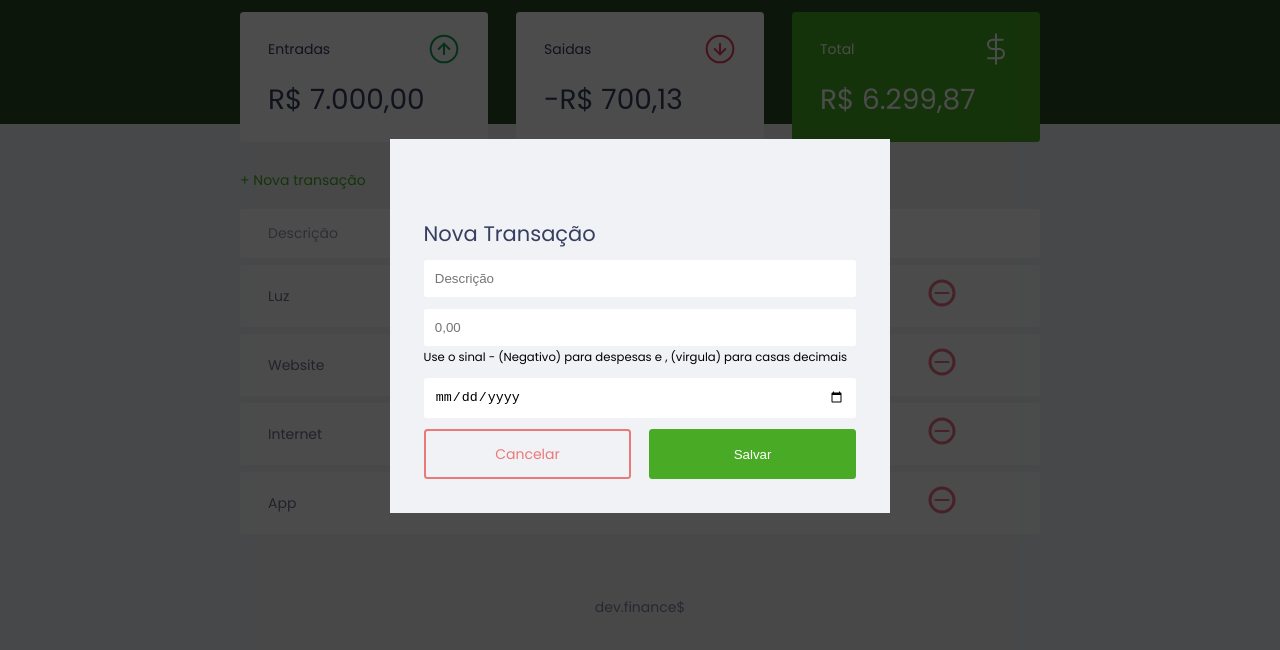
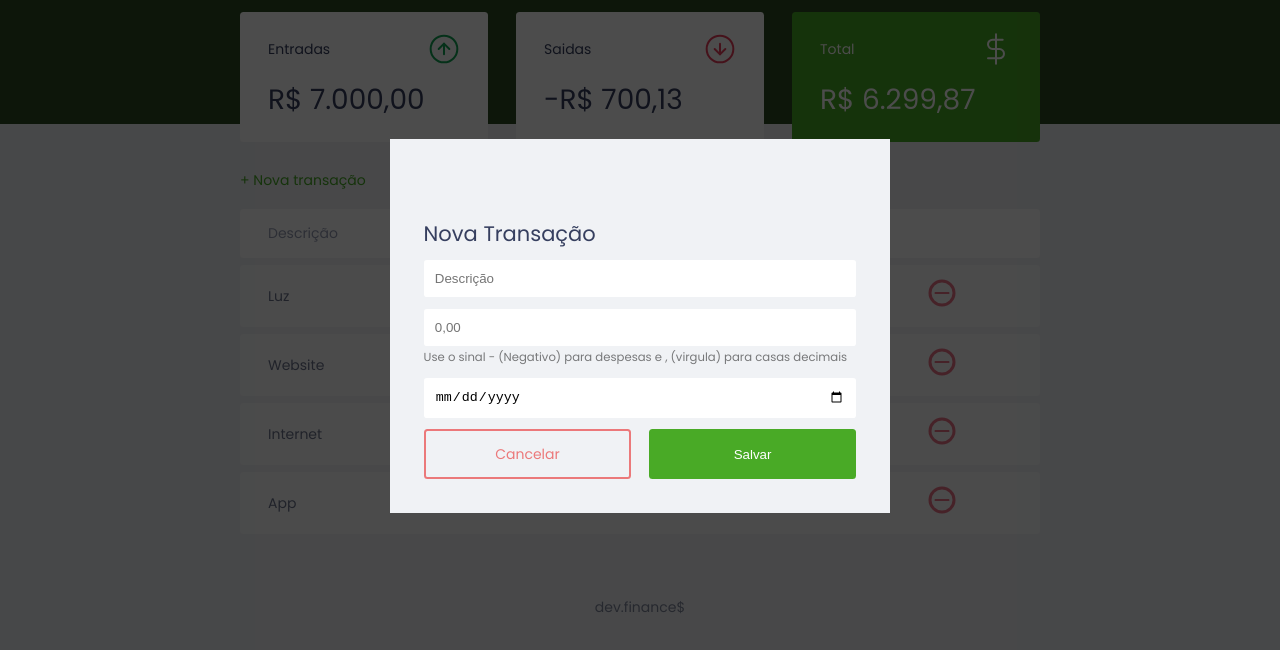
Before and after one commit to LH-blip/dev.finance, a website: page index.html in a window 1280 px wide. Both pictures are taken after a click on the link "+ Nova transação". Shown: the part 74-724 px from the top of the page. Drawn offline with Linux system fonts and the light colour scheme.

Commit message:
changes on html

```diff
--- a/index.html
+++ b/index.html
@@ -92,7 +92,7 @@
                             Valor
                         </label>
                         <input type="number" step="0.01" id="amount" name="amount" placeholder="0,00">
-                        <small> Use o sinal - (Negativo) para despesas e ,
+                        <small class="help"> Use o sinal - (Negativo) para despesas e ,
                             (virgula) para casas decimais </small>
 
                     </div>
```
